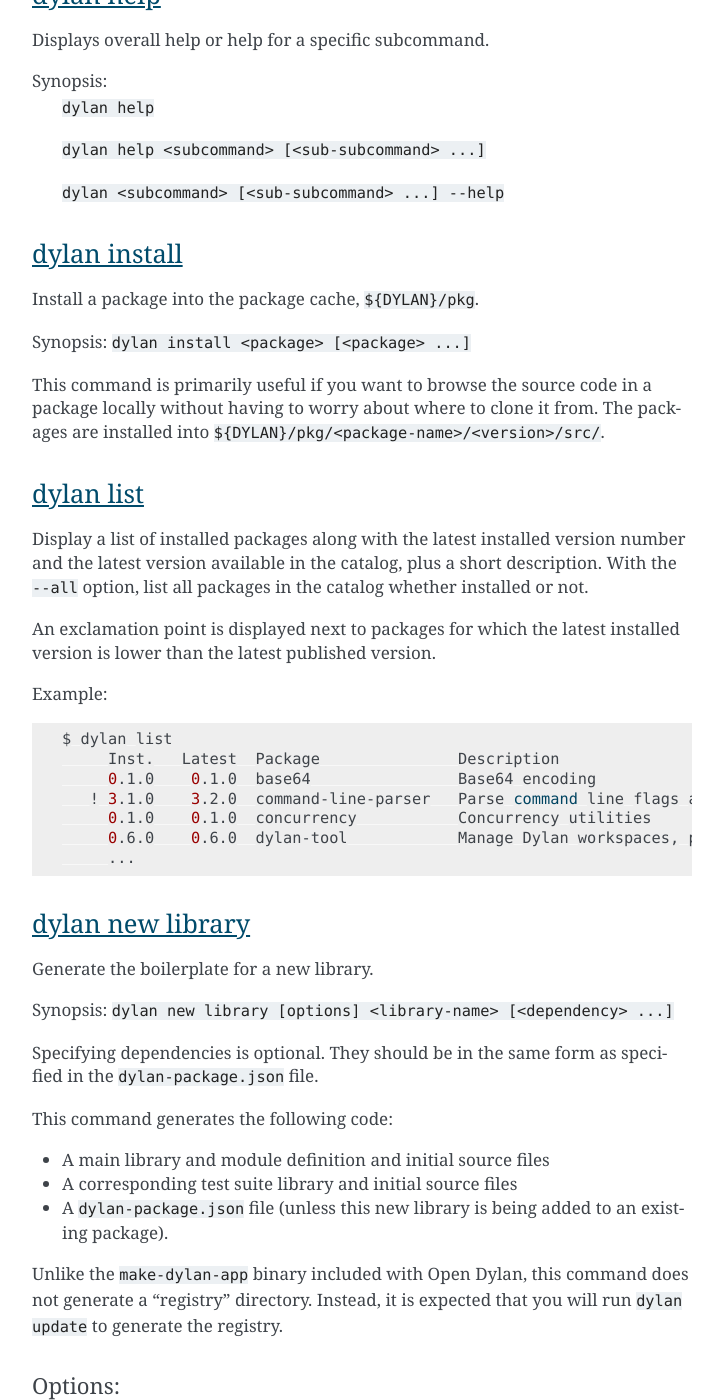
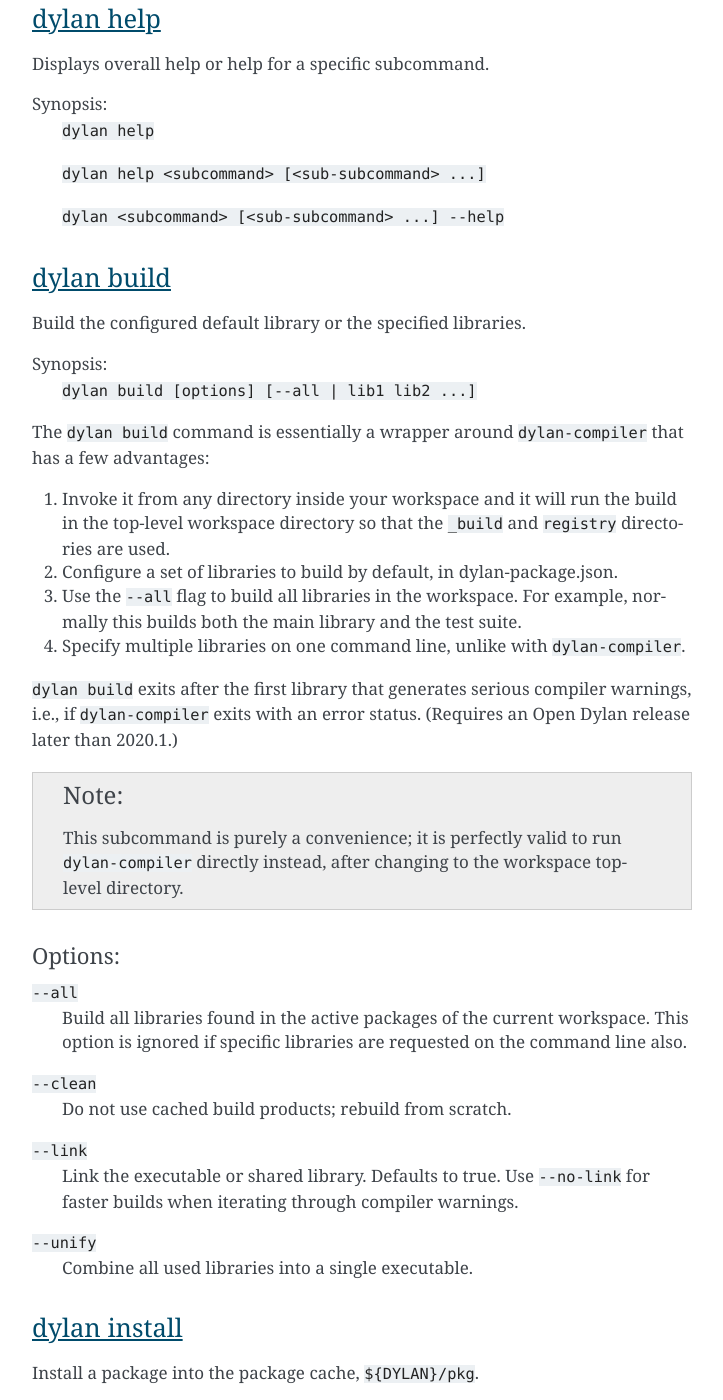
Before and after one commit to dylan-lang/dylan-tool, a Sphinx documentation site: the page built from documentation/source/index.rst, in a window 1280 px wide and 1400 px high, scrolled down 5935 px. Shown: the whole window, without its empty margins (388-1111 px from the left). Built offline with Sphinx 7.4.7, drawn with Linux system fonts in a browser that asks for light colours; some of the changed text lies outside the part shown.

Commit message:
Add a "build" subcommand

```diff
--- a/documentation/source/index.rst
+++ b/documentation/source/index.rst
@@ -261,6 +261,60 @@
   ``dylan help <subcommand> [<sub-subcommand> ...]``
 
   ``dylan <subcommand> [<sub-subcommand> ...] --help``
+
+
+.. index::
+   single: dylan build subcommand
+   single: subcommand; dylan build
+
+dylan build
+-----------
+
+Build the configured default library or the specified libraries.
+
+Synopsis:
+  ``dylan build [options] [--all | lib1 lib2 ...]``
+
+The ``dylan build`` command is essentially a wrapper around ``dylan-compiler``
+that has a few advantages:
+
+#. Invoke it from any directory inside your workspace and it will run the build
+   in the top-level workspace directory so that the ``_build`` and ``registry``
+   directories are used.
+
+#. Configure a set of libraries to build by default, in dylan-package.json.
+
+#. Use the ``--all`` flag to build all libraries in the workspace. For example,
+   normally this builds both the main library and the test suite.
+
+#. Specify multiple libraries on one command line, unlike with
+   ``dylan-compiler``.
+
+``dylan build`` exits after the first library that generates serious compiler
+warnings, i.e., if ``dylan-compiler`` exits with an error status. (Requires an
+Open Dylan release later than 2020.1.)
+
+.. note:: This subcommand is purely a convenience; it is perfectly valid to run
+          ``dylan-compiler`` directly instead, after changing to the workspace
+          top-level directory.
+
+Options:
+~~~~~~~~
+
+``--all``
+  Build all libraries found in the active packages of the current workspace.
+  This option is ignored if specific libraries are requested on the command
+  line also.
+
+``--clean``
+  Do not use cached build products; rebuild from scratch.
+
+``--link``
+  Link the executable or shared library. Defaults to true. Use ``--no-link``
+  for faster builds when iterating through compiler warnings.
+
+``--unify``
+  Combine all used libraries into a single executable.
 
 
 .. index::
```
Also changed, not shown: 6 other files.
